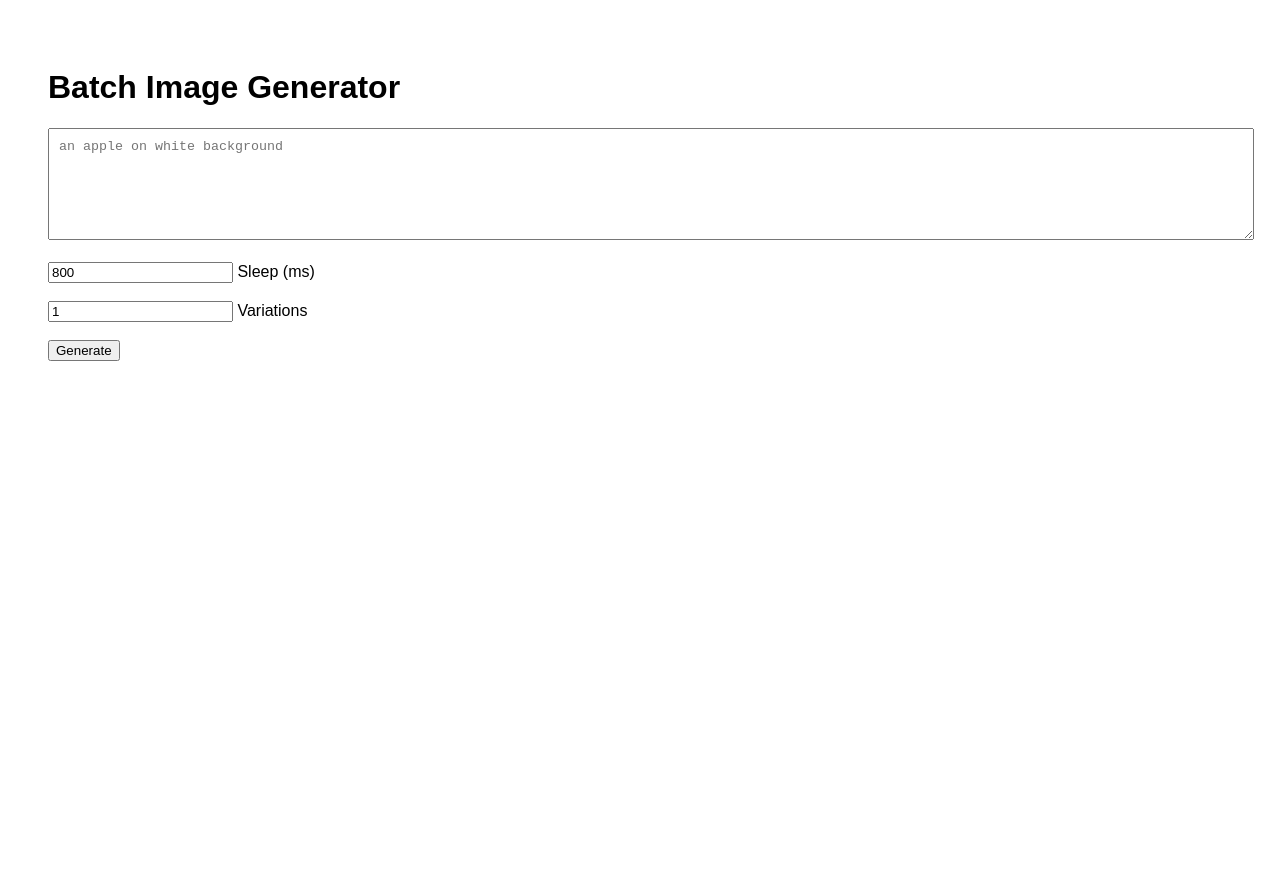
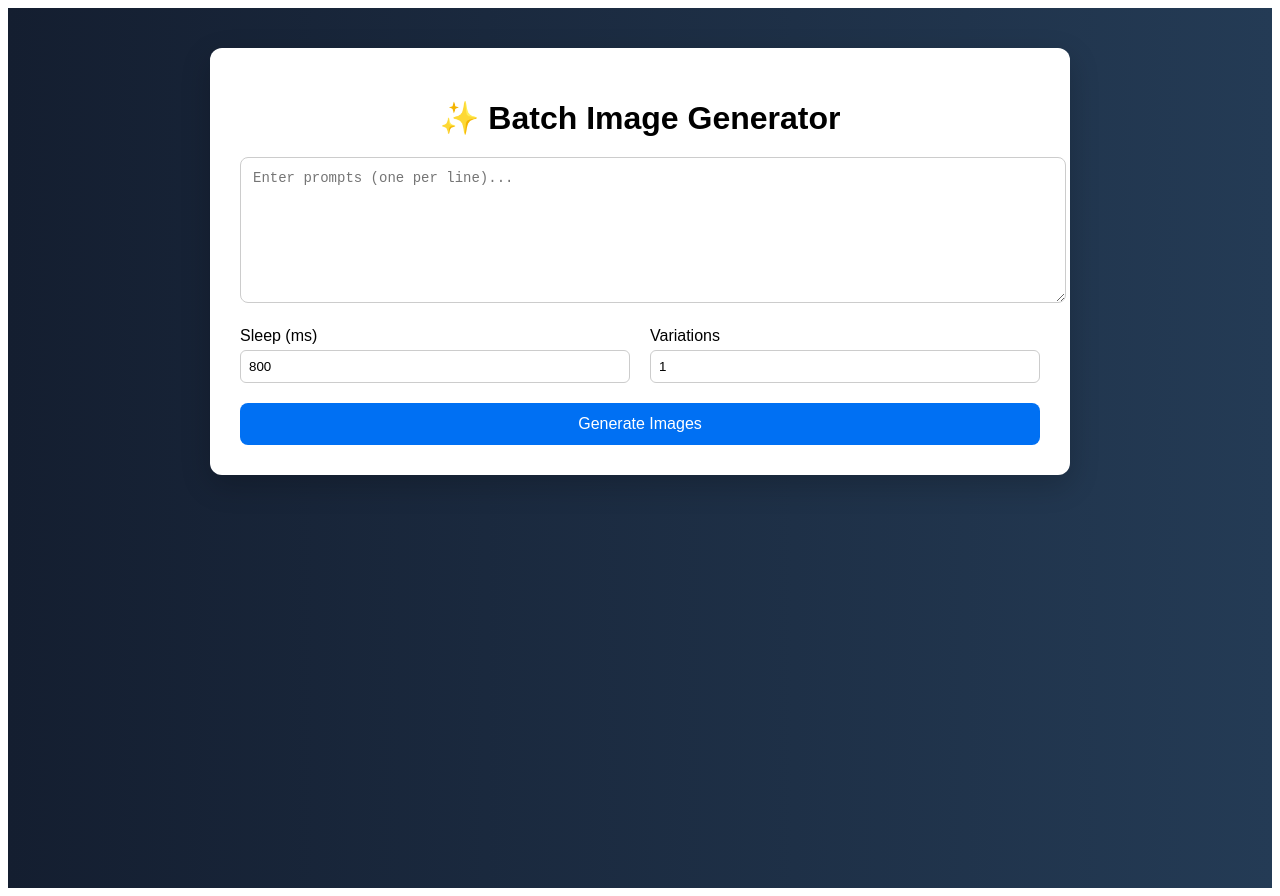
Before and after one commit to ankur89-code/image-batch-generator, a Next.js app: page / in a window 1280 px wide. Before the commit the page ends 800 px from the top, so only its background shows below. Built offline with nearby package versions, Linux system fonts and the light colour scheme.

Commit message:
Upgrade frontend UI

```diff
--- a/app/page.jsx
+++ b/app/page.jsx
@@ -1,4 +1,5 @@
 "use client";
+
 import { useState } from "react";
 
 export default function Home() {
@@ -25,8 +26,7 @@ export default function Home() {
         },
         body: JSON.stringify({
           prompts: prompts.trim(),
-          sleep: Number(sleep),
-          variations: Number(variations),
+          variations,
         }),
       });
 
@@ -48,50 +48,139 @@ export default function Home() {
   };
 
   return (
-    <div style={{ padding: 40, fontFamily: "Arial" }}>
-      <h1>Batch Image Generator</h1>
+    <div style={styles.page}>
+      <div style={styles.card}>
+        <h1 style={styles.title}>✨ Batch Image Generator</h1>
 
         <textarea
-        rows={6}
+          placeholder="Enter prompts (one per line)..."
           value={prompts}
           onChange={(e) => setPrompts(e.target.value)}
-        placeholder="an apple on white background"
-        style={{ width: "100%", padding: 10 }}
+          style={styles.textarea}
         />
 
-      <br /><br />
-
+        <div style={styles.row}>
+          <div style={styles.inputGroup}>
+            <label>Sleep (ms)</label>
             <input
               type="number"
               value={sleep}
               onChange={(e) => setSleep(e.target.value)}
+              style={styles.input}
             />
-      <span> Sleep (ms)</span>
+          </div>
 
-      <br /><br />
-
+          <div style={styles.inputGroup}>
+            <label>Variations</label>
             <input
               type="number"
               value={variations}
               onChange={(e) => setVariations(e.target.value)}
+              style={styles.input}
             />
-      <span> Variations</span>
+          </div>
+        </div>
 
-      <br /><br />
+        <button
+          onClick={handleGenerate}
+          style={loading ? styles.buttonDisabled : styles.button}
+          disabled={loading}
+        >
+          {loading ? "Generating..." : "Generate Images"}
+        </button>
+      </div>
 
-      <button onClick={handleGenerate} disabled={loading}>
-        {loading ? "Generating..." : "Generate"}
-      </button>
-
-      <div style={{ marginTop: 30 }}>
-        {images.map((img, i) => (
-          <img
-            key={i}
-            src={img}
-            style={{ width: 250, margin: 10 }}
-          />
+      {images.length > 0 && (
+        <div style={styles.grid}>
+          {images.map((img, index) => (
+            <div key={index} style={styles.imageCard}>
+              <img src={img} alt="Generated" style={styles.image} />
+            </div>
           ))}
         </div>
+      )}
     </div>
   );
 }
+
+const styles = {
+  page: {
+    minHeight: "100vh",
+    background: "linear-gradient(to right, #141e30, #243b55)",
+    padding: "40px 20px",
+    fontFamily: "Arial, sans-serif",
+  },
+  card: {
+    maxWidth: "800px",
+    margin: "0 auto",
+    background: "#ffffff",
+    padding: "30px",
+    borderRadius: "12px",
+    boxShadow: "0 10px 30px rgba(0,0,0,0.2)",
+  },
+  title: {
+    textAlign: "center",
+    marginBottom: "20px",
+  },
+  textarea: {
+    width: "100%",
+    height: "120px",
+    padding: "12px",
+    borderRadius: "8px",
+    border: "1px solid #ccc",
+    fontSize: "14px",
+    marginBottom: "20px",
+  },
+  row: {
+    display: "flex",
+    gap: "20px",
+    marginBottom: "20px",
+  },
+  inputGroup: {
+    flex: 1,
+    display: "flex",
+    flexDirection: "column",
+  },
+  input: {
+    padding: "8px",
+    borderRadius: "6px",
+    border: "1px solid #ccc",
+    marginTop: "5px",
+  },
+  button: {
+    width: "100%",
+    padding: "12px",
+    backgroundColor: "#0070f3",
+    color: "#fff",
+    border: "none",
+    borderRadius: "8px",
+    fontSize: "16px",
+    cursor: "pointer",
+  },
+  buttonDisabled: {
+    width: "100%",
+    padding: "12px",
+    backgroundColor: "#999",
+    color: "#fff",
+    border: "none",
+    borderRadius: "8px",
+    fontSize: "16px",
+  },
+  grid: {
+    maxWidth: "1200px",
+    margin: "40px auto",
+    display: "grid",
+    gridTemplateColumns: "repeat(auto-fill, minmax(250px, 1fr))",
+    gap: "20px",
+  },
+  imageCard: {
+    background: "#fff",
+    padding: "10px",
+    borderRadius: "10px",
+    boxShadow: "0 5px 15px rgba(0,0,0,0.1)",
+  },
+  image: {
+    width: "100%",
+    borderRadius: "8px",
+  },
+};
```
Lines whose indentation alone changed are shown as unchanged.
